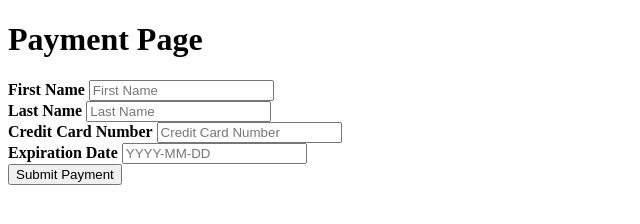
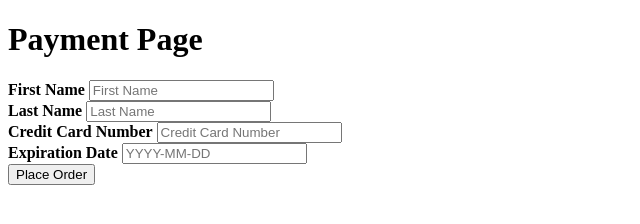
Before and after one commit to BarrAvr/Fabflix, a plain HTML site: page WebContent/payment-page.html in a window 1280 px wide. Shown: the full height of the page, 0-640 px from the left. Drawn offline with nearby package versions, Linux system fonts and the light colour scheme.

Commit message:
Changed payment submit button text to say "Place Order"

```diff
--- a/WebContent/payment-page.html
+++ b/WebContent/payment-page.html
@@ -28,7 +28,7 @@
       <input name="expiration" placeholder="YYYY-MM-DD" type="text">
     </label>
     <br>
-    <input type="submit" value="Submit Payment">
+    <input type="submit" value="Place Order">
   </form>
 
   <div id="payment_error_message"></div>
```
